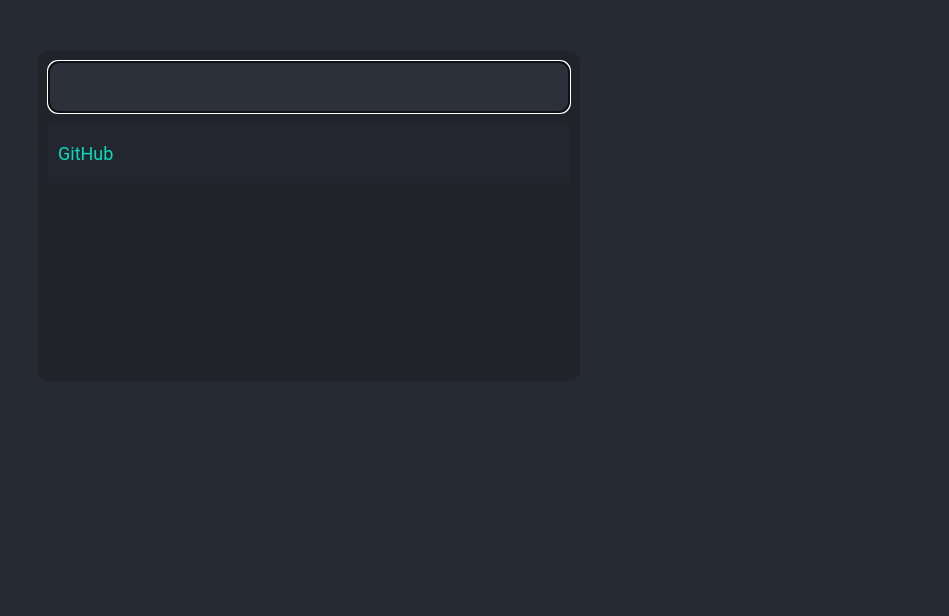
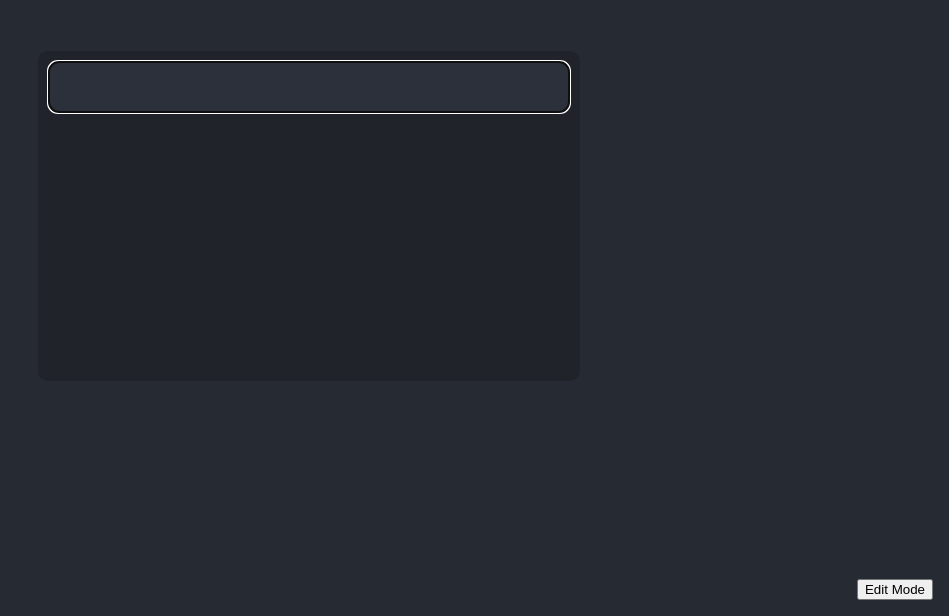
Before and after one commit to oscarchilds/startpage, a Vue app: page / in a window 1280 px wide. Shown: the part 184-800 px from the top of the page, without its empty margins (331-1280 px from the left). Built offline with nearby package versions, Linux system fonts and the light colour scheme.

Commit message:
add edit mode

```diff
--- a/src/App.vue
+++ b/src/App.vue
@@ -1,13 +1,18 @@
 <script setup lang="ts">
+import { ref } from 'vue';
 import Search from './components/Search.vue';
-import { getSitesFromStore } from './functions/get-store';
+import Edit from './components/Edit.vue';
 
-const sites = getSitesFromStore()
+const editMode = ref(false)
 </script>
 
 <template>
   <div class="container">
-    <Search :sites="sites" />
+    <Edit v-if="editMode" @close="editMode = false" />
+    <template v-else>
+      <Search />
+      <button @click="editMode = true">Edit Mode</button>
+    </template>
   </div>
 </template>
 
@@ -26,4 +31,10 @@ body {
   height: 100vh;
   background-color: #262a33;
 }
+
+button {
+  position: absolute;
+  right: 1rem;
+  bottom: 1rem;
+}
 </style>
--- /dev/null
+++ b/src/components/Edit.vue
@@ -0,0 +1,31 @@
+<script setup lang="ts">
+import { getDataFromStore, saveDataToStore } from '@/functions/store';
+import { ref } from 'vue';
+
+const data = getDataFromStore() ?? ""
+
+const textInput = ref(data)
+
+const save = () => {
+  saveDataToStore(textInput.value)
+  emit('close')
+}
+
+const emit = defineEmits<{
+  close: []
+}>()
+</script>
+
+<template>
+  <div>
+    <textarea v-model=textInput rows="20" cols="100" />
+    <button @click="save">Save and Close</button>
+  </div>
+</template>
+
+<style scoped>
+div {
+  display: flex;
+  flex-direction: column;
+}
+</style>
--- a/src/components/Search.vue
+++ b/src/components/Search.vue
@@ -1,11 +1,9 @@
 <script setup lang="ts">
 import Spinner from './Spinner.vue';
-import type { Site } from '@/types';
+import { getSitesFromStore } from '@/functions/store';
 import { computed, onMounted, ref, shallowRef, useTemplateRef } from 'vue';
 
-const { sites } = defineProps<{
-  sites: Site[]
-}>()
+const sites = getSitesFromStore()
 
 const text = ref('')
 const textInput = useTemplateRef('text-input')
--- a/src/functions/get-store.ts
+++ b/src/functions/store.ts
@@ -11,23 +11,11 @@ const siteZod: z.ZodType<Site> = z.object({
 
 const localStoreKey = 'startpage-sites'
 
-const tempLocalStoreData: Site[] = [
-  {
-    name: 'GitHub',
-    url: 'https://github.com',
-    children: [
-      {
-        name: 'startpage',
-        url: 'https://github.com/oscarchilds/startpage'
-      }
-    ]
-  }
-]
-
-localStorage.setItem(localStoreKey, JSON.stringify(tempLocalStoreData))
+export const getDataFromStore = (): string | null => localStorage.getItem(localStoreKey)
+export const saveDataToStore = (value: string) => localStorage.setItem(localStoreKey, value)
 
 export const getSitesFromStore = (): Site[] => {
-  const result = localStorage.getItem(localStoreKey)
+  const result = getDataFromStore()
   if (!result) return []
 
   const resultAsJson = JSON.parse(result)
```
